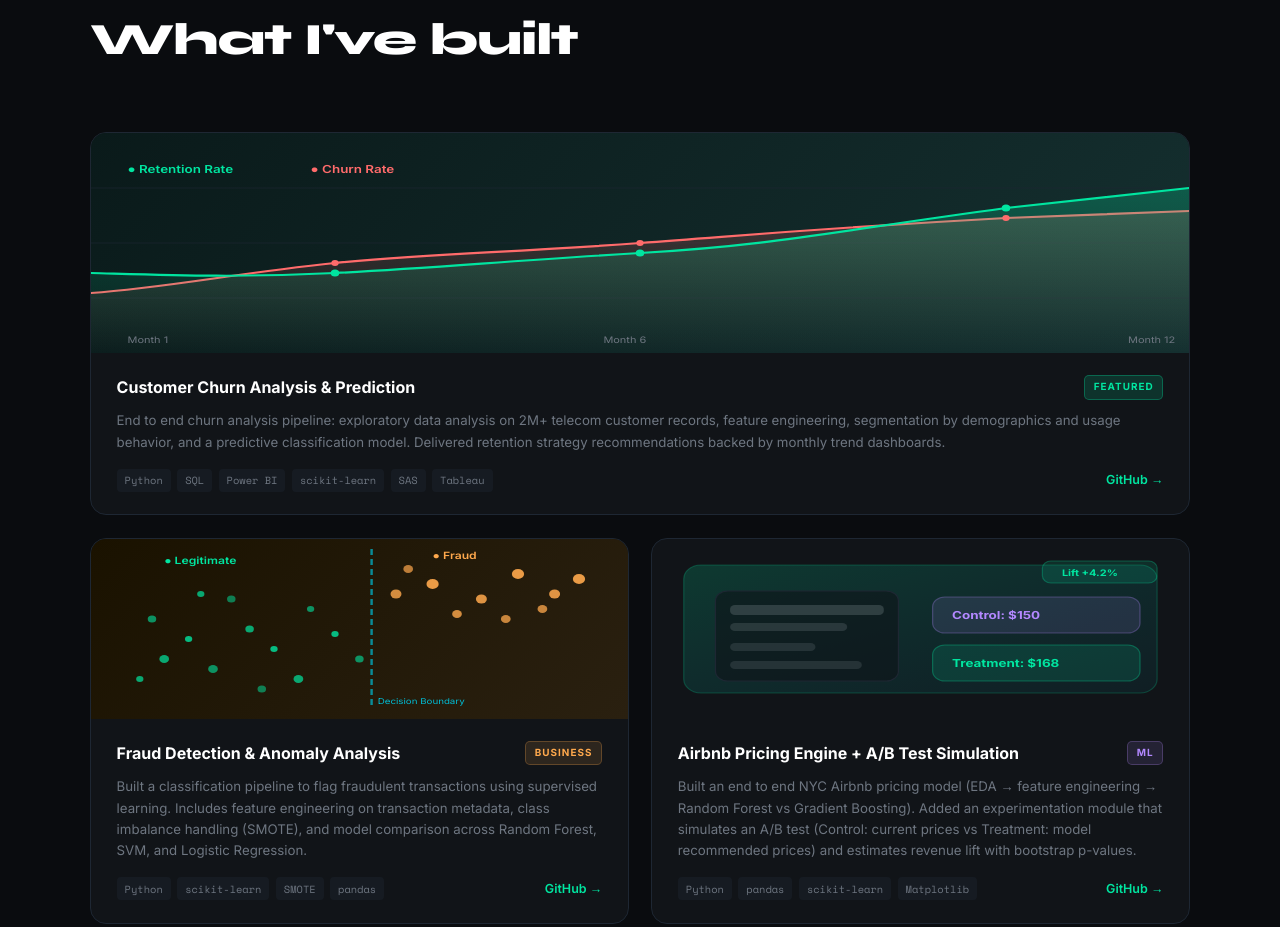
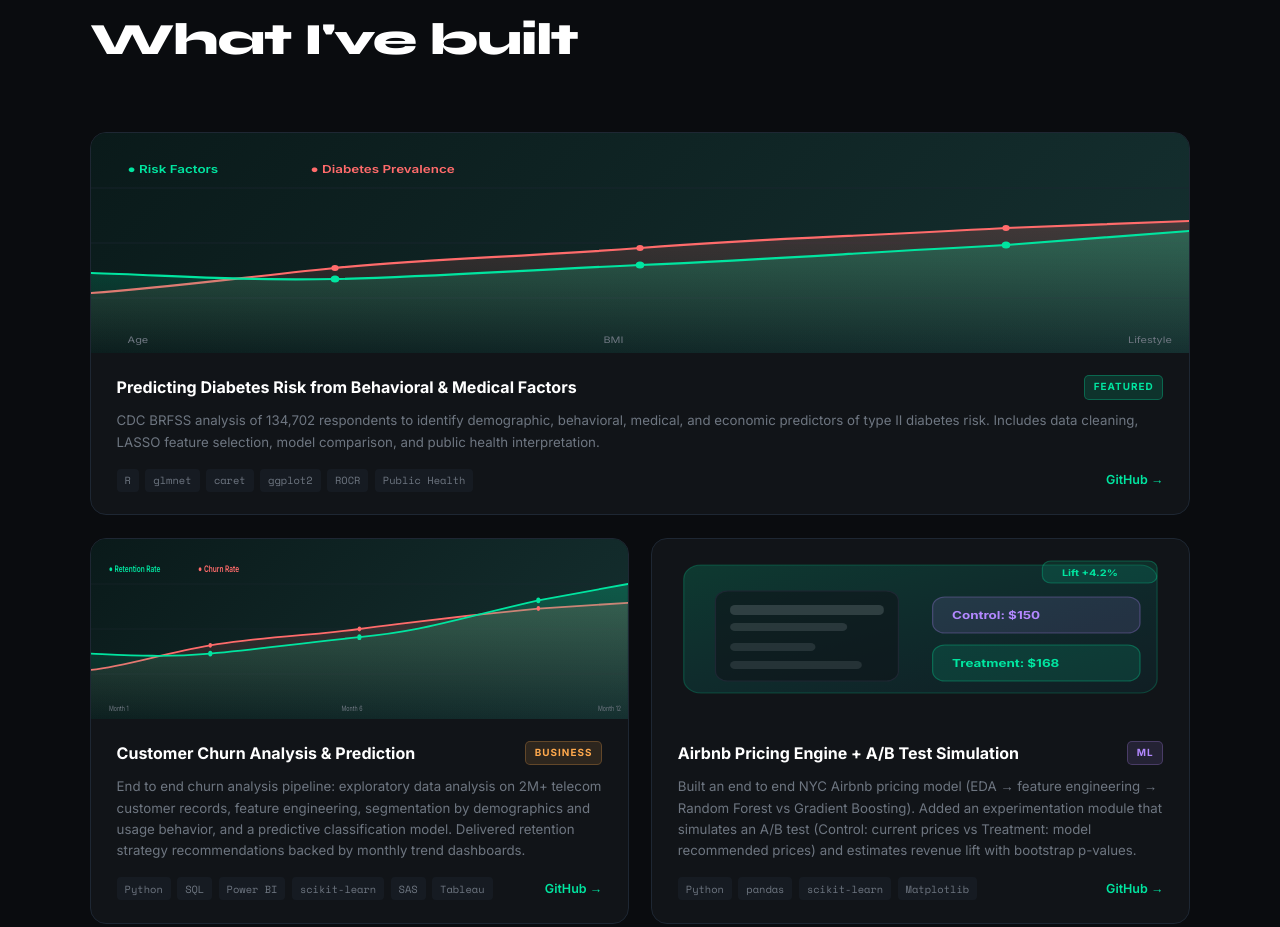
Before and after one commit to hpehlivantopcu/hpehlivantopcu.github.io, a plain HTML site: page index.html in a window 1280 px wide. Shown: the part 3940-4867 px from the top of the page. Drawn offline with nearby package versions, Linux system fonts and the light colour scheme.

Commit message:
updated index

```diff
--- a/index.html
+++ b/index.html
@@ -767,39 +767,82 @@ footer a { color: var(--accent); text-decoration: none; }
 
     <div class="projects-grid">
 
-      <!-- CHURN ANALYSIS (featured) -->
+      <!-- DIABETES RISK ANALYSIS (featured) -->
       <div class="project-card featured reveal">
         <div class="project-card-visual vis-churn">
           <svg viewBox="0 0 900 220" preserveAspectRatio="none">
             <defs>
-              <linearGradient id="churnFill" x1="0" y1="0" x2="0" y2="1">
+              <linearGradient id="diabetesFill" x1="0" y1="0" x2="0" y2="1">
                 <stop offset="0%" stop-color="#00e5a0" stop-opacity="0.25"/>
                 <stop offset="100%" stop-color="#00e5a0" stop-opacity="0"/>
               </linearGradient>
-              <linearGradient id="churnFill2" x1="0" y1="0" x2="0" y2="1">
+              <linearGradient id="diabetesFill2" x1="0" y1="0" x2="0" y2="1">
                 <stop offset="0%" stop-color="#ff6b6b" stop-opacity="0.2"/>
                 <stop offset="100%" stop-color="#ff6b6b" stop-opacity="0"/>
               </linearGradient>
             </defs>
-            <!-- grid lines -->
             <line x1="0" y1="55" x2="900" y2="55" stroke="#1e2733" stroke-width="0.6"/>
             <line x1="0" y1="110" x2="900" y2="110" stroke="#1e2733" stroke-width="0.6"/>
             <line x1="0" y1="165" x2="900" y2="165" stroke="#1e2733" stroke-width="0.6"/>
-            <!-- churn rate area (red) -->
-            <path d="M0,160 C60,155 120,140 200,130 S340,120 450,110 S600,95 750,85 L900,78 L900,220 L0,220 Z" fill="url(#churnFill2)"/>
+            <path d="M0,160 C60,155 120,145 200,135 S340,125 450,115 S600,105 750,95 L900,88 L900,220 L0,220 Z" fill="url(#diabetesFill2)"/>
+            <path d="M0,160 C60,155 120,145 200,135 S340,125 450,115 S600,105 750,95 L900,88" fill="none" stroke="#ff6b6b" stroke-width="2.2" stroke-linecap="round"/>
+            <path d="M0,140 C60,142 120,148 200,146 S340,138 450,132 S600,122 750,112 L900,98 L900,220 L0,220 Z" fill="url(#diabetesFill)"/>
+            <path d="M0,140 C60,142 120,148 200,146 S340,138 450,132 S600,122 750,112 L900,98" fill="none" stroke="#00e5a0" stroke-width="2.2" stroke-linecap="round"/>
+            <circle cx="200" cy="146" r="3.5" fill="#00e5a0"/>
+            <circle cx="450" cy="132" r="3.5" fill="#00e5a0"/>
+            <circle cx="750" cy="112" r="3.5" fill="#00e5a0"/>
+            <circle cx="200" cy="135" r="3" fill="#ff6b6b"/>
+            <circle cx="450" cy="115" r="3" fill="#ff6b6b"/>
+            <circle cx="750" cy="95" r="3" fill="#ff6b6b"/>
+            <text x="30" y="40" fill="#00e5a0" font-family="Inter,sans-serif" font-size="11" font-weight="600">● Risk Factors</text>
+            <text x="180" y="40" fill="#ff6b6b" font-family="Inter,sans-serif" font-size="11" font-weight="600">● Diabetes Prevalence</text>
+            <text x="30" y="210" fill="#6e7681" font-family="Inter,sans-serif" font-size="9">Age</text>
+            <text x="420" y="210" fill="#6e7681" font-family="Inter,sans-serif" font-size="9">BMI</text>
+            <text x="850" y="210" fill="#6e7681" font-family="Inter,sans-serif" font-size="9">Lifestyle</text>
+          </svg>
+        </div>
+        <div class="project-card-body">
+          <div class="project-card-top">
+            <span class="project-card-title">Predicting Diabetes Risk from Behavioral & Medical Factors</span>
+            <span class="project-badge badge-featured">Featured</span>
+          </div>
+          <p class="project-card-desc">CDC BRFSS analysis of 134,702 respondents to identify demographic, behavioral, medical, and economic predictors of type II diabetes risk. Includes data cleaning, LASSO feature selection, model comparison, and public health interpretation.</p>
+          <div class="project-card-footer">
+            <div class="project-tech">
+              <span>R</span><span>glmnet</span><span>caret</span><span>ggplot2</span><span>ROCR</span><span>Public Health</span>
+            </div>
+            <a href="https://github.com/hpehlivantopcu/Diabetes-probability-based-on-behavioral-medical-demographic-and-economic-factors" class="project-link" target="_blank">GitHub →</a>
+          </div>
+        </div>
+      </div>
+
+      <!-- CUSTOMER CHURN ANALYSIS -->
+      <div class="project-card reveal">
+        <div class="project-card-visual vis-churn">
+          <svg viewBox="0 0 900 220" preserveAspectRatio="none">
+            <defs>
+              <linearGradient id="churnFillA" x1="0" y1="0" x2="0" y2="1">
+                <stop offset="0%" stop-color="#00e5a0" stop-opacity="0.25"/>
+                <stop offset="100%" stop-color="#00e5a0" stop-opacity="0"/>
+              </linearGradient>
+              <linearGradient id="churnFillB" x1="0" y1="0" x2="0" y2="1">
+                <stop offset="0%" stop-color="#ff6b6b" stop-opacity="0.2"/>
+                <stop offset="100%" stop-color="#ff6b6b" stop-opacity="0"/>
+              </linearGradient>
+            </defs>
+            <line x1="0" y1="55" x2="900" y2="55" stroke="#1e2733" stroke-width="0.6"/>
+            <line x1="0" y1="110" x2="900" y2="110" stroke="#1e2733" stroke-width="0.6"/>
+            <line x1="0" y1="165" x2="900" y2="165" stroke="#1e2733" stroke-width="0.6"/>
+            <path d="M0,160 C60,155 120,140 200,130 S340,120 450,110 S600,95 750,85 L900,78 L900,220 L0,220 Z" fill="url(#churnFillB)"/>
             <path d="M0,160 C60,155 120,140 200,130 S340,120 450,110 S600,95 750,85 L900,78" fill="none" stroke="#ff6b6b" stroke-width="2.2" stroke-linecap="round"/>
-            <!-- retention area (green) -->
-            <path d="M0,140 C60,142 120,145 200,140 S340,128 450,120 S600,100 750,75 L900,55 L900,220 L0,220 Z" fill="url(#churnFill)"/>
+            <path d="M0,140 C60,142 120,145 200,140 S340,128 450,120 S600,100 750,75 L900,55 L900,220 L0,220 Z" fill="url(#churnFillA)"/>
             <path d="M0,140 C60,142 120,145 200,140 S340,128 450,120 S600,100 750,75 L900,55" fill="none" stroke="#00e5a0" stroke-width="2.2" stroke-linecap="round"/>
-            <!-- dots on green line -->
             <circle cx="200" cy="140" r="3.5" fill="#00e5a0"/>
             <circle cx="450" cy="120" r="3.5" fill="#00e5a0"/>
             <circle cx="750" cy="75" r="3.5" fill="#00e5a0"/>
-            <!-- dots on red line -->
             <circle cx="200" cy="130" r="3" fill="#ff6b6b"/>
             <circle cx="450" cy="110" r="3" fill="#ff6b6b"/>
             <circle cx="750" cy="85" r="3" fill="#ff6b6b"/>
-            <!-- labels -->
             <text x="30" y="40" fill="#00e5a0" font-family="Inter,sans-serif" font-size="11" font-weight="600">● Retention Rate</text>
             <text x="180" y="40" fill="#ff6b6b" font-family="Inter,sans-serif" font-size="11" font-weight="600">● Churn Rate</text>
             <text x="30" y="210" fill="#6e7681" font-family="Inter,sans-serif" font-size="9">Month 1</text>
@@ -810,59 +853,12 @@ footer a { color: var(--accent); text-decoration: none; }
         <div class="project-card-body">
           <div class="project-card-top">
             <span class="project-card-title">Customer Churn Analysis & Prediction</span>
-            <span class="project-badge badge-featured">Featured</span>
+            <span class="project-badge badge-business">Business</span>
           </div>
           <p class="project-card-desc">End to end churn analysis pipeline: exploratory data analysis on 2M+ telecom customer records, feature engineering, segmentation by demographics and usage behavior, and a predictive classification model. Delivered retention strategy recommendations backed by monthly trend dashboards.</p>
           <div class="project-card-footer">
-            <div class="project-tech">
-              <span>Python</span><span>SQL</span><span>Power BI</span><span>scikit-learn</span><span>SAS</span><span>Tableau</span>
-            </div>
+            <div class="project-tech"><span>Python</span><span>SQL</span><span>Power BI</span><span>scikit-learn</span><span>SAS</span><span>Tableau</span></div>
             <a href="https://github.com/hpehlivantopcu/churn-analysis" class="project-link" target="_blank">GitHub →</a>
-          </div>
-        </div>
-      </div>
-
-      <!-- FRAUD DETECTION -->
-      <div class="project-card reveal">
-        <div class="project-card-visual vis-fraud">
-          <svg viewBox="0 0 440 180" preserveAspectRatio="none">
-            <defs>
-              <linearGradient id="fraudGlow" x1="0" y1="0" x2="1" y2="1">
-                <stop offset="0%" stop-color="#ffa94d" stop-opacity="0.6"/>
-                <stop offset="100%" stop-color="#ffa94d" stop-opacity="0.1"/>
-              </linearGradient>
-            </defs>
-            <!-- scatter dots - legitimate (green) -->
-            <circle cx="60" cy="120" r="4" fill="#00e5a0" opacity=".7"/><circle cx="80" cy="100" r="3" fill="#00e5a0" opacity=".8"/>
-            <circle cx="100" cy="130" r="4" fill="#00e5a0" opacity=".6"/><circle cx="130" cy="90" r="3.5" fill="#00e5a0" opacity=".7"/>
-            <circle cx="150" cy="110" r="3" fill="#00e5a0" opacity=".8"/><circle cx="50" cy="80" r="3.5" fill="#00e5a0" opacity=".6"/>
-            <circle cx="170" cy="140" r="4" fill="#00e5a0" opacity=".7"/><circle cx="200" cy="95" r="3" fill="#00e5a0" opacity=".8"/>
-            <circle cx="40" cy="140" r="3" fill="#00e5a0" opacity=".7"/><circle cx="115" cy="60" r="3.5" fill="#00e5a0" opacity=".5"/>
-            <circle cx="220" cy="120" r="3.5" fill="#00e5a0" opacity=".6"/><circle cx="90" cy="55" r="3" fill="#00e5a0" opacity=".7"/>
-            <circle cx="180" cy="70" r="3" fill="#00e5a0" opacity=".6"/><circle cx="140" cy="150" r="3.5" fill="#00e5a0" opacity=".5"/>
-            <!-- scatter dots - fraud (orange) -->
-            <circle cx="280" cy="45" r="5" fill="#ffa94d" opacity=".9"/><circle cx="320" cy="60" r="4.5" fill="#ffa94d" opacity=".85"/>
-            <circle cx="350" cy="35" r="5" fill="#ffa94d" opacity=".9"/><circle cx="300" cy="75" r="4" fill="#ffa94d" opacity=".8"/>
-            <circle cx="380" cy="55" r="4.5" fill="#ffa94d" opacity=".85"/><circle cx="260" cy="30" r="4" fill="#ffa94d" opacity=".7"/>
-            <circle cx="340" cy="80" r="4" fill="#ffa94d" opacity=".75"/><circle cx="400" cy="40" r="5" fill="#ffa94d" opacity=".9"/>
-            <circle cx="250" cy="55" r="4.5" fill="#ffa94d" opacity=".8"/><circle cx="370" cy="70" r="4" fill="#ffa94d" opacity=".75"/>
-            <!-- decision boundary dashed line -->
-            <line x1="230" y1="10" x2="230" y2="170" stroke="#00bcd4" stroke-width="2" stroke-dasharray="6,4" opacity=".7"/>
-            <!-- labels -->
-            <text x="60" y="25" fill="#00e5a0" font-family="Inter,sans-serif" font-size="10" font-weight="600">● Legitimate</text>
-            <text x="280" y="20" fill="#ffa94d" font-family="Inter,sans-serif" font-size="10" font-weight="600">● Fraud</text>
-            <text x="235" y="165" fill="#00bcd4" font-family="Inter,sans-serif" font-size="8">Decision Boundary</text>
-          </svg>
-        </div>
-        <div class="project-card-body">
-          <div class="project-card-top">
-            <span class="project-card-title">Fraud Detection & Anomaly Analysis</span>
-            <span class="project-badge badge-business">Business</span>
-          </div>
-          <p class="project-card-desc">Built a classification pipeline to flag fraudulent transactions using supervised learning. Includes feature engineering on transaction metadata, class imbalance handling (SMOTE), and model comparison across Random Forest, SVM, and Logistic Regression.</p>
-          <div class="project-card-footer">
-            <div class="project-tech"><span>Python</span><span>scikit-learn</span><span>SMOTE</span><span>pandas</span></div>
-            <a href="https://github.com/hpehlivantopcu" class="project-link" target="_blank">GitHub →</a>
           </div>
         </div>
       </div>
```
Also changed, not shown: 1 other file.
